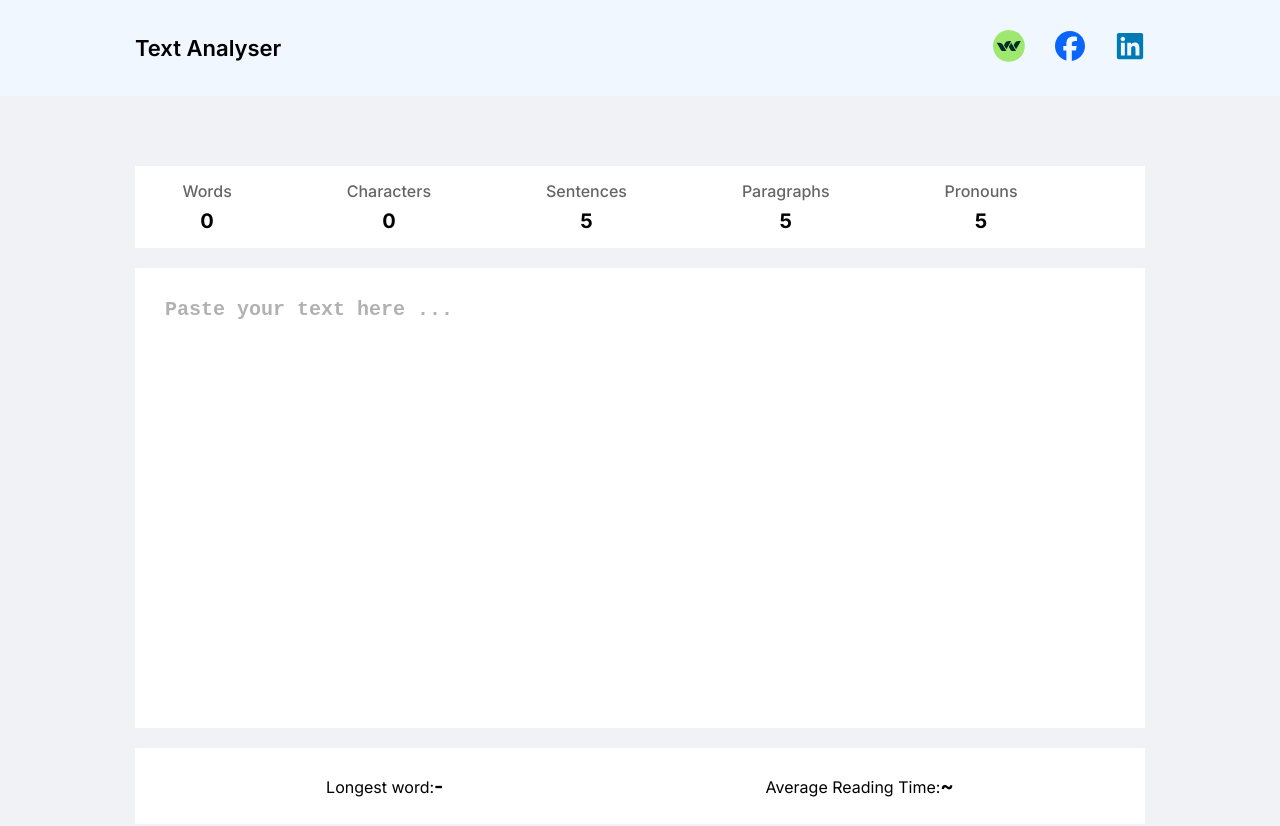
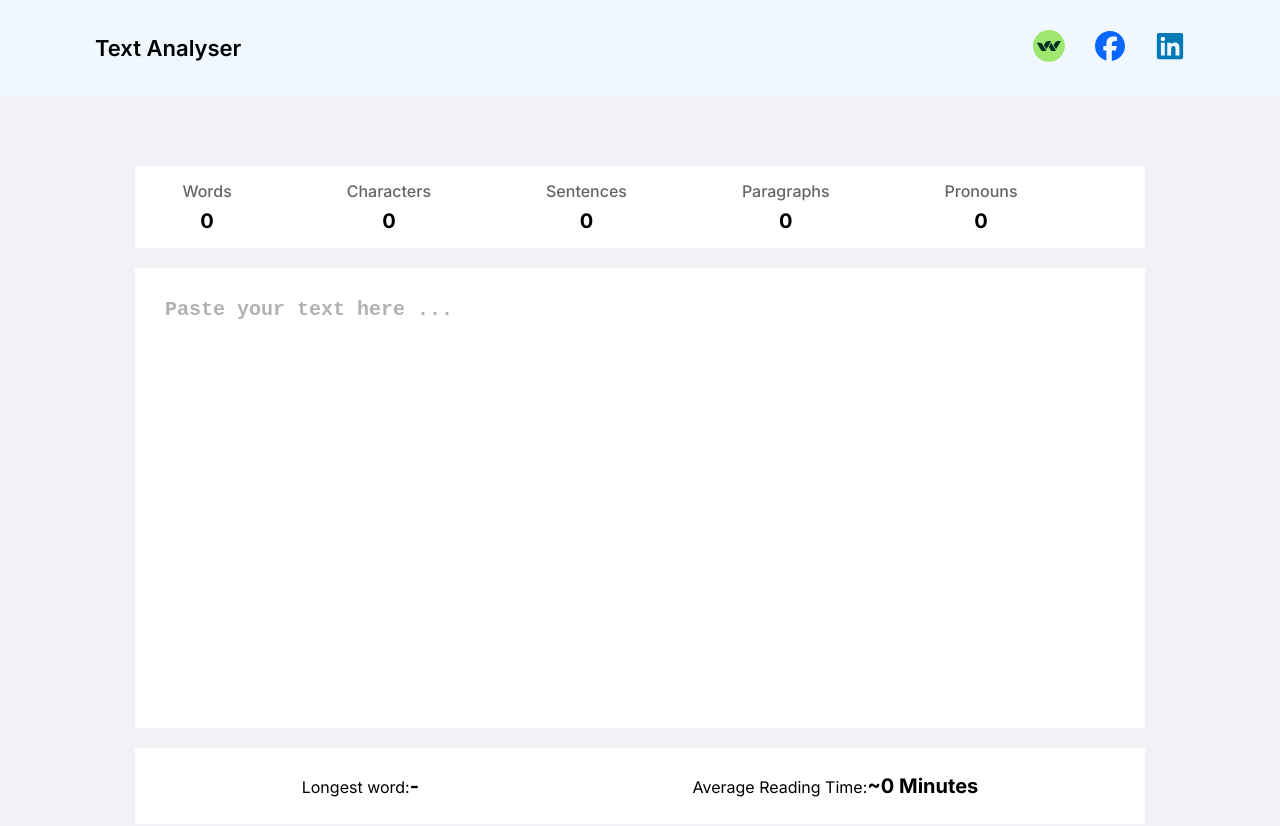
Before and after one commit to mahfuzurrahmanmayon/React-Projects, a React (Create React App) app in the folder Project/text-analyzer/: page / in a window 1280 px wide. Shown: the top 826 px of the page. Built offline with nearby package versions, Linux system fonts and the light colour scheme.

Commit message:
completed full project

```diff
--- a/Project/text-analyzer/src/components/Analyzer.css
+++ b/Project/text-analyzer/src/components/Analyzer.css
@@ -145,3 +145,10 @@ span.box-value {
 .hero-right a.li svg {
   color: #007ab5;
 }
+
+@media only screen and (min-width: 768px) {
+  .container {
+    padding-left: 20px;
+    padding-right: 20px;
+  }
+}
--- a/Project/text-analyzer/src/components/Analyzer.js
+++ b/Project/text-analyzer/src/components/Analyzer.js
@@ -8,6 +8,11 @@ const Analyzer = () => {
   const [inputText, setInputText] = useState("")
   const [wordCount,setWordCount] = useState(0)
   const [charCount,setCharCount] = useState(0)
+  const [sentenceCount,setSentenceCount] = useState(0)
+  const [paragraphCount,setParagraphCount] = useState(0)
+  const [pronounCount,setPronounCount] = useState(0)
+  const [longestWord,setLongestWord] = useState("")
+  const [readingTime,setReadingTime] = useState(0)
 
   const updateWordCount = (text) => {
     const words = text.trim().split(/\s+/);
@@ -21,11 +26,58 @@ const Analyzer = () => {
 
   }
 
+  const updateSentenceCount = (text) => {
+    const sentences = text.split(/[.!?]/)
+    const filteredSentences = sentences.filter(sentence => sentence.trim() !== "")
+    setSentenceCount(filteredSentences.length)
+  }
+
+  const updateParagraphCount = (text) => {
+    const paragraphs = text.split(/\n\s*\n|\n/)
+    const filteredParagraphs = paragraphs.filter(paragraph => paragraph.trim() !== "");
+    setParagraphCount(filteredParagraphs.length)
+  }
+
+  const updatePronounCount = (text) => {
+    const personalPronouns = ['i', 'me', 'you', 'he', 'she', 'it', 'we', 'us', 'they', 'them'];
+    const words = text.split(/\s+/);
+    const pronouns = words.filter(word => personalPronouns.includes(word.toLowerCase()));
+    setPronounCount(pronouns.length)
+  }
+
+  const updateLongestWord = (text) => {
+    const words = text.split(/\s+/)
+    let longestWord = '';
+    words.forEach(word => {
+      const cleanedWord = word.replace(/[.,/#!$%^&*;:{}=\-_`~()]/g,"");
+      if(cleanedWord.length > longestWord.length){
+        longestWord = word
+      }
+    })
+    setLongestWord(longestWord)
+  }
+  const updateReadingTime = (text) => {
+    const wordsPerMinute = 200
+    const wordCount = text.split(/\s+/).length;
+    console.log(wordCount)
+    const readingTime = Math.ceil(wordCount / wordsPerMinute);
+    if(text.trim() === ""){
+      setReadingTime(0);
+    }else{
+      setReadingTime(readingTime)
+    }
+  }
+
   const handleTextChange = (e) => {
     const text = e.target.value;
     setInputText(text)
     updateWordCount(text)
     updateCharCount(text)
+    updateSentenceCount(text)
+    updateParagraphCount(text)
+    updatePronounCount(text)
+    updateLongestWord(text)
+    updateReadingTime(text)
   }
 
   return (
@@ -61,15 +113,15 @@ const Analyzer = () => {
             </div>
             <div className="result-box">
               <span className="box-title">Sentences</span>
-              <span className="box=value">5</span>
+              <span className="box=value">{sentenceCount}</span>
             </div>
             <div className="result-box">
               <span className="box-title">Paragraphs</span>
-              <span className="box=value">5</span>
+              <span className="box=value">{paragraphCount}</span>
             </div>
             <div className="result-box">
               <span className="box-title">Pronouns</span>
-              <span className="box=value">5</span>
+              <span className="box=value">{pronounCount}</span>
             </div>
           </div>
           <textarea
@@ -81,11 +133,11 @@ const Analyzer = () => {
           <div className="bottom-result-bar">
             <div className="result-box">
               <span className="box-title">Longest word:</span>
-              <span className="box-value">-</span>
+              <span className="box-value">-{longestWord}</span>
             </div>
             <div className="result-box">
               <span className="box-title">Average Reading Time:</span>
-              <span className="box-value">~</span>
+              <span className="box-value">~{readingTime} Minutes</span>
             </div>
           </div>
         </div>
```
